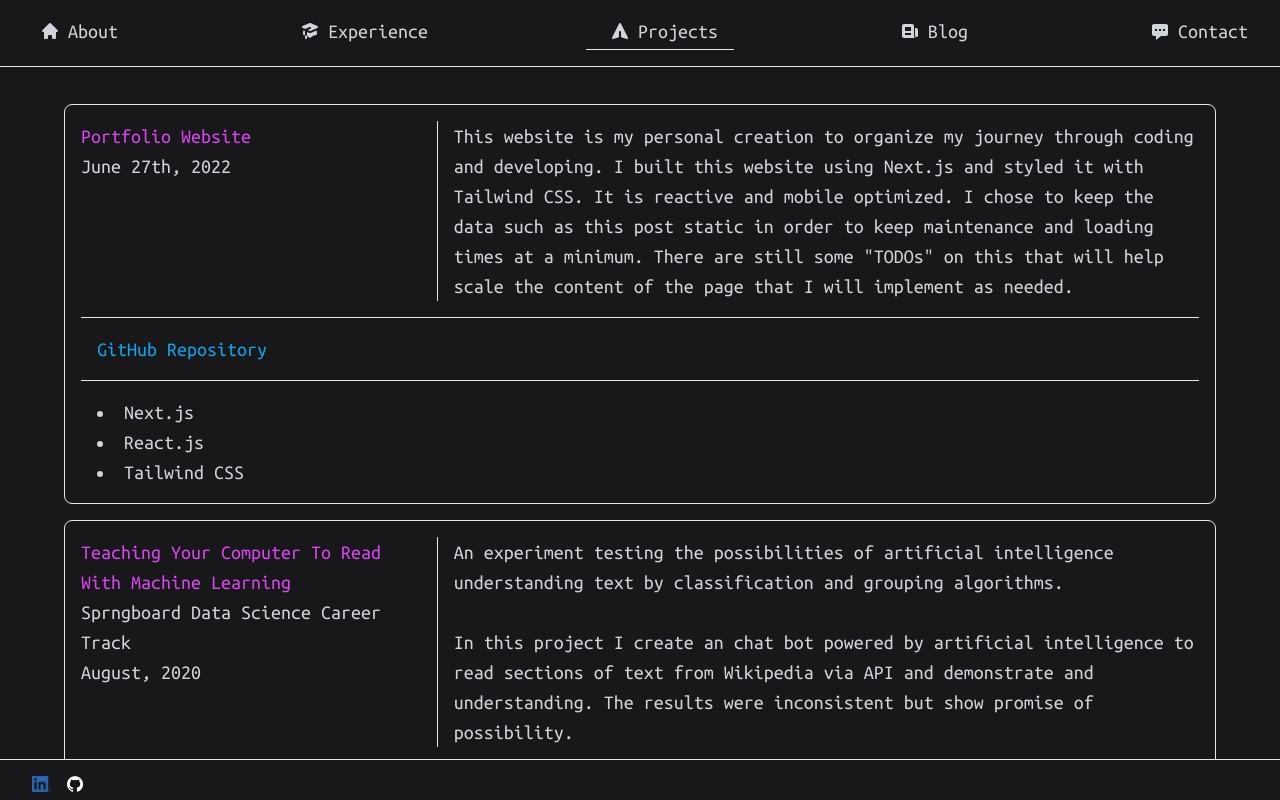
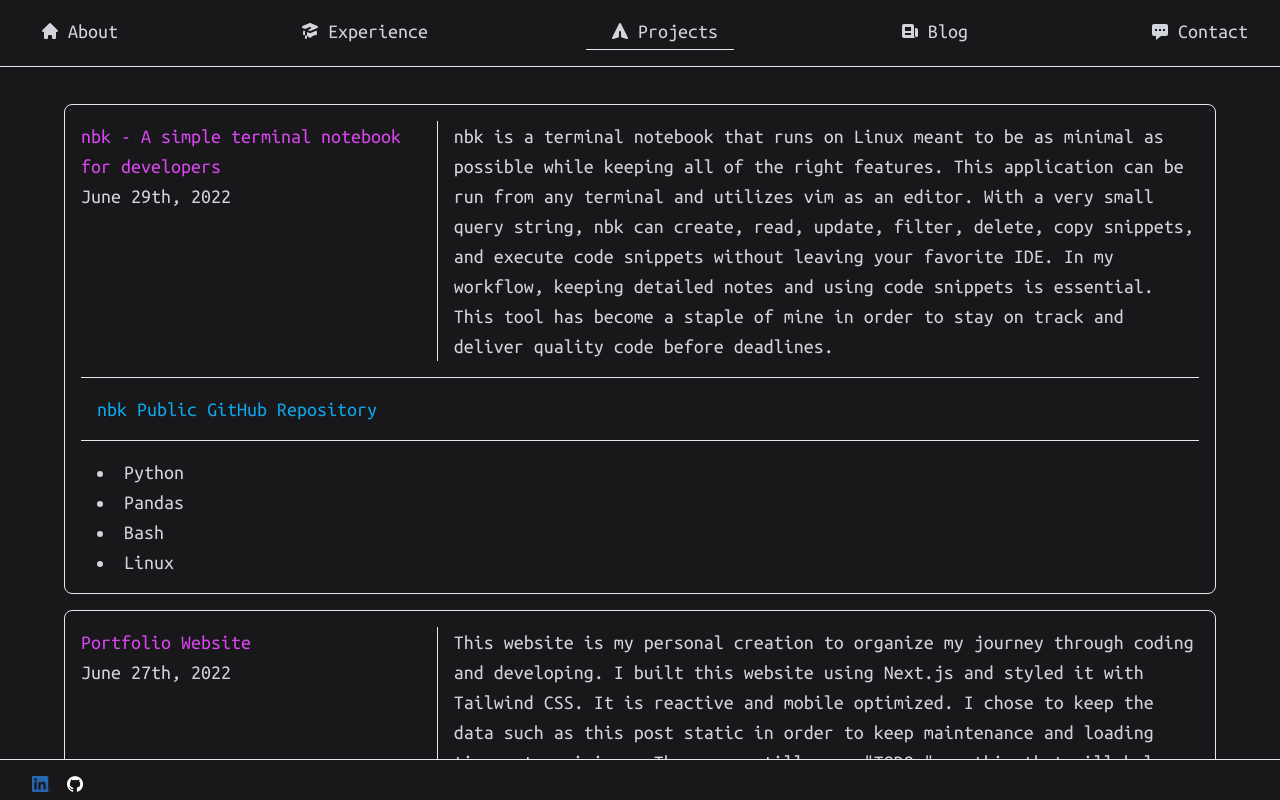
Before and after one commit to kalenwillits/portfolio, a Next.js app: page /projects in a window 1280 px wide. Built offline with nearby package versions, Linux system fonts and the light colour scheme.

Commit message:
Adding nbk project

```diff
--- a/data/projects.js
+++ b/data/projects.js
@@ -20,6 +20,31 @@ let schema =
 
 export const projects =
   [
+    {
+      title: "nbk - A simple terminal notebook for developers",
+      description: `
+    nbk is a terminal notebook that runs on Linux meant to be as minimal as possible while keeping all of the right
+    features. This application can be run from any terminal and utilizes vim as an editor. With a very small query
+    string, nbk can create, read, update, filter, delete, copy snippets, and execute code snippets without leaving your
+    favorite IDE. In my workflow, keeping detailed notes and using code snippets is essential. This tool has become a
+    staple of mine in order to stay on track and deliver quality code before deadlines.
+  `,
+      timestamp: "June 29th, 2022",
+      links:
+        [
+          {
+            title: "nbk Public GitHub Repository",
+            url: "https://github.com/KalenWillits/nbk",
+          },
+        ],
+      bullets:
+        [
+          "Python",
+          "Pandas",
+          "Bash",
+          "Linux",
+        ],
+    },
     {
       title: "Portfolio Website",
       timestamp: "June 27th, 2022",
```
